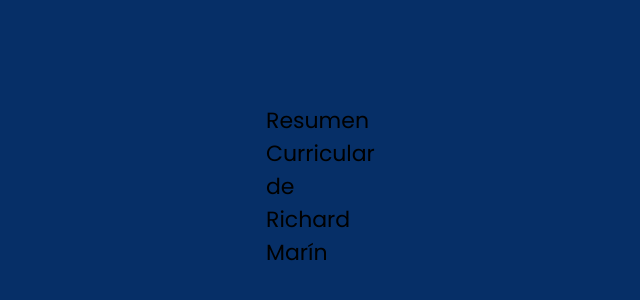
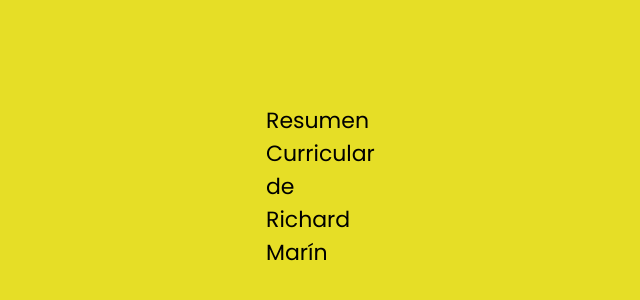
Before and after one commit to Zampavorian/webtest, a plain HTML site: page index.html in a window 1280 px wide. Shown: the part 86-386 px from the top of the page, without its empty margins (58-698 px from the left). Drawn offline with Linux system fonts and the light colour scheme.

Commit message:
Update style1.css

```diff
--- a/style1.css
+++ b/style1.css
@@ -1,5 +1,5 @@
 body {
-background-color: #062F67;
+background-color: #E6DE26;
 }
 p {
 font-size: 22px;
```
